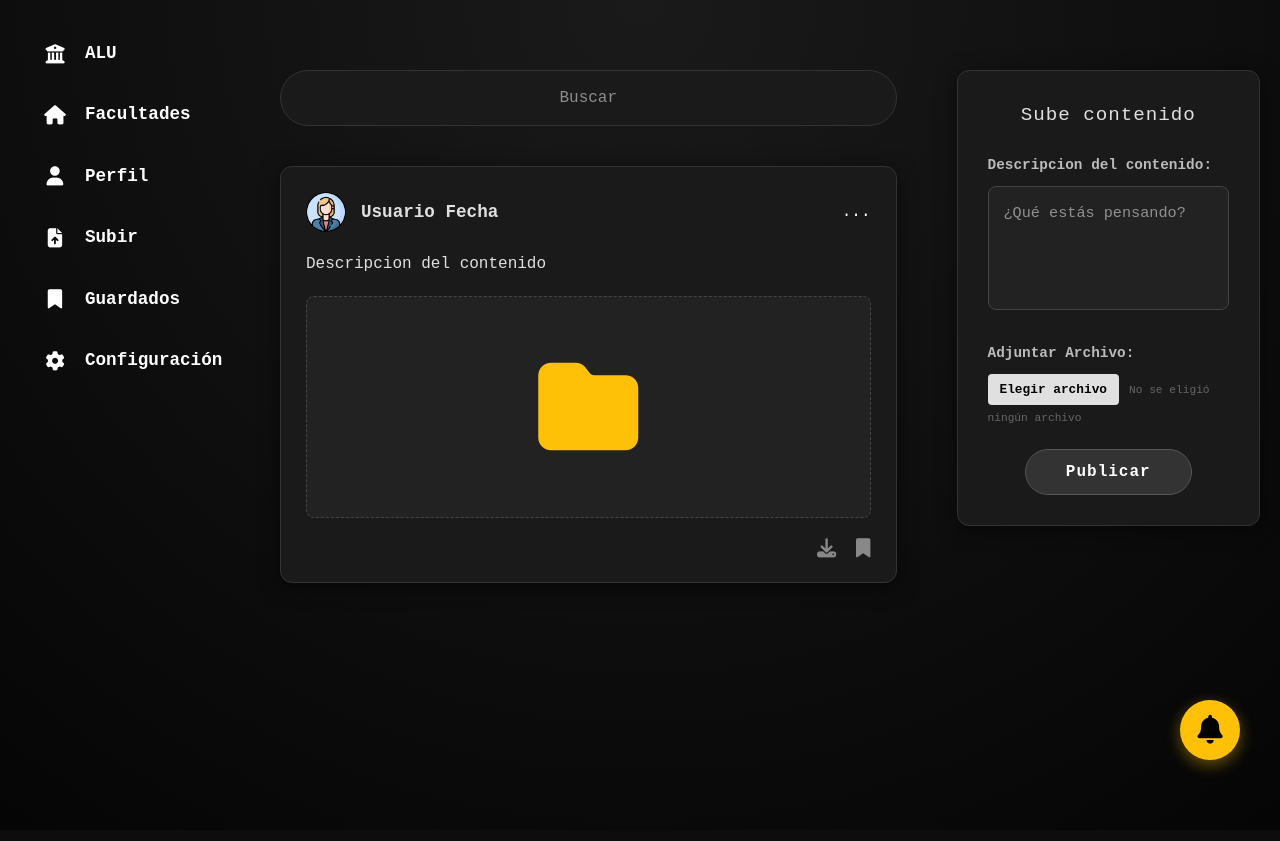
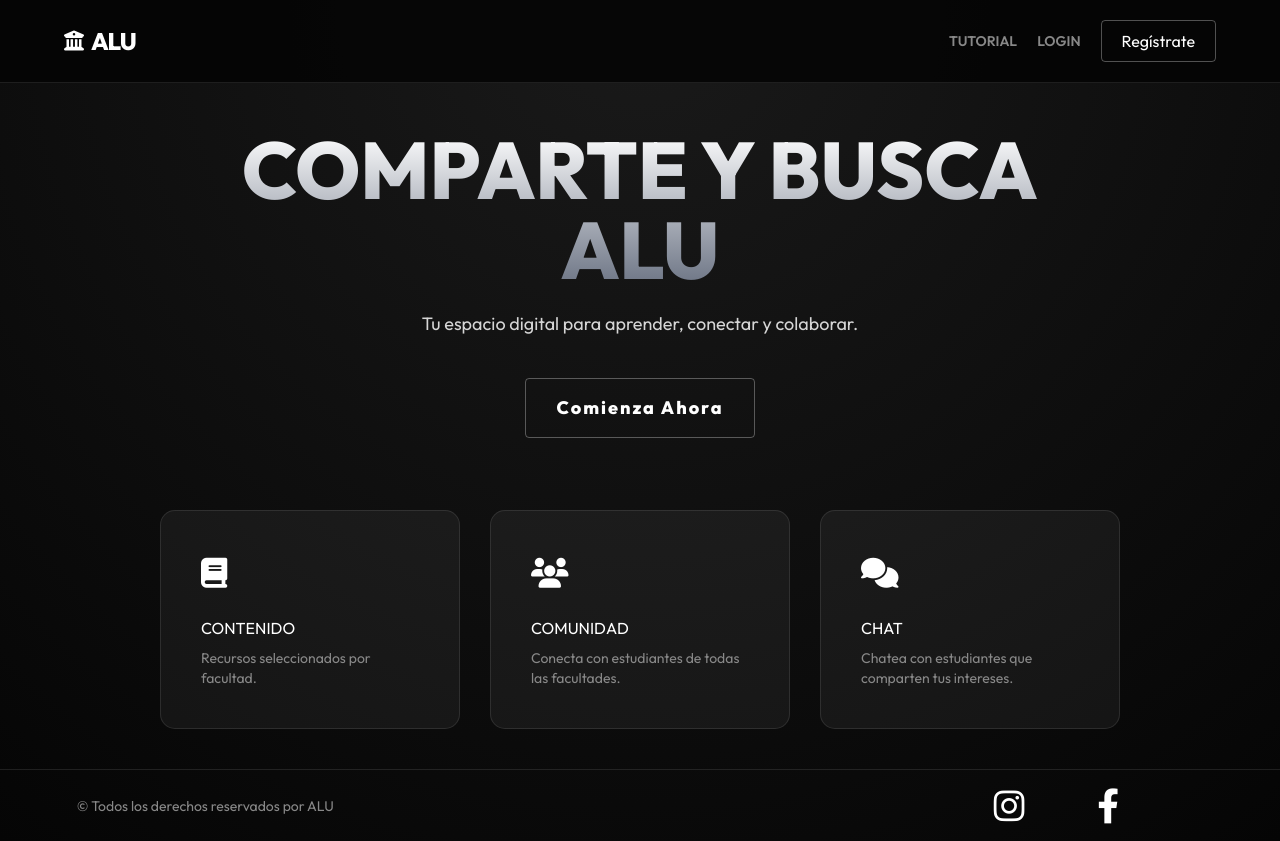
Before and after one commit to Lubswer/DI_React, a React (Vite) app: page / in a window 1280 px wide. Built offline with nearby package versions, Linux system fonts and the light colour scheme.

Commit message:
pagina Esfot

```diff
--- a/src/App.jsx
+++ b/src/App.jsx
@@ -1,14 +1,5 @@
-import React from 'react';
-// Importamos TU página. Fíjate que la ruta coincida con donde guardaste el archivo
-import Esfot from './pages/Esfot';
+import Home from "./pages/Home";
 
-function App() {
-  return (
-    <div>
-      {/* Aquí renderizamos tu componente */}
-      <Esfot />
-    </div>
-  );
+export default function App() {
+  return <Home />;
 }
-
-export default App;
```
